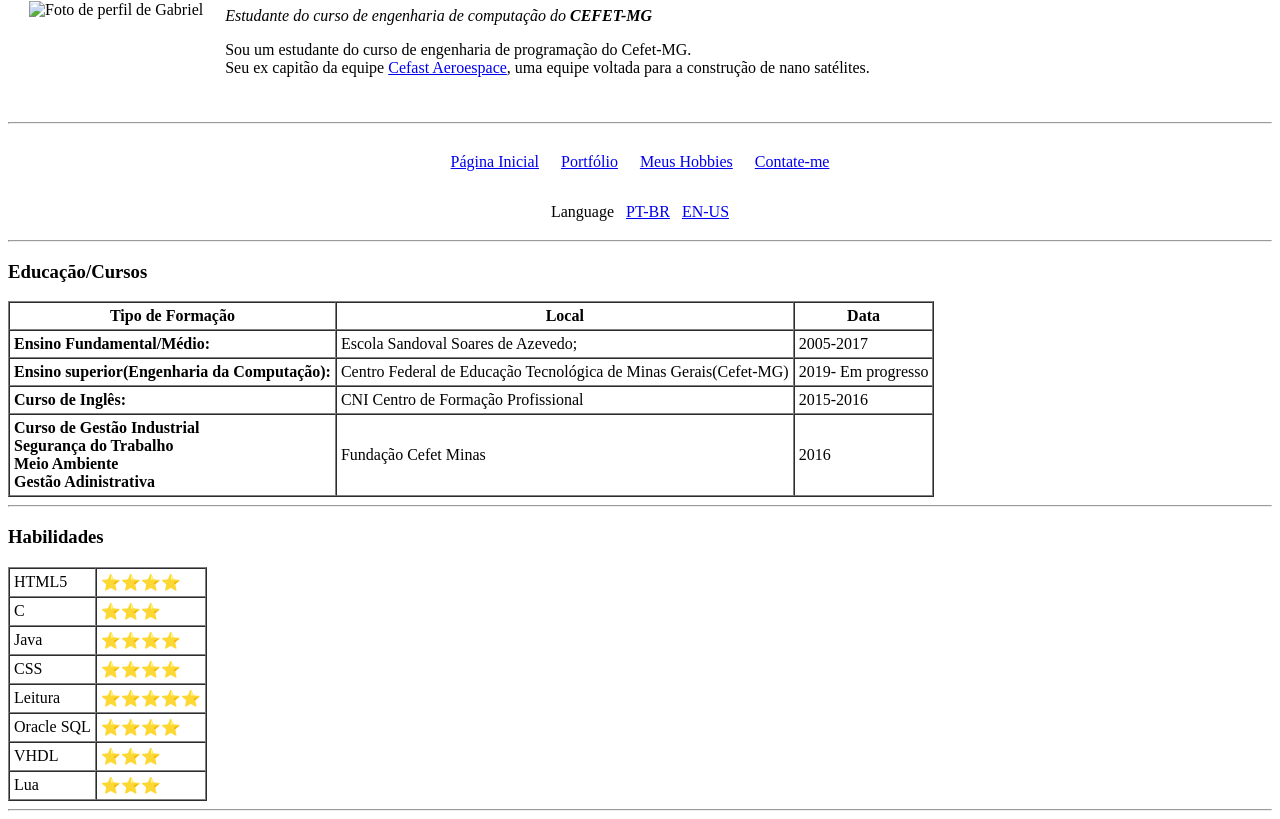
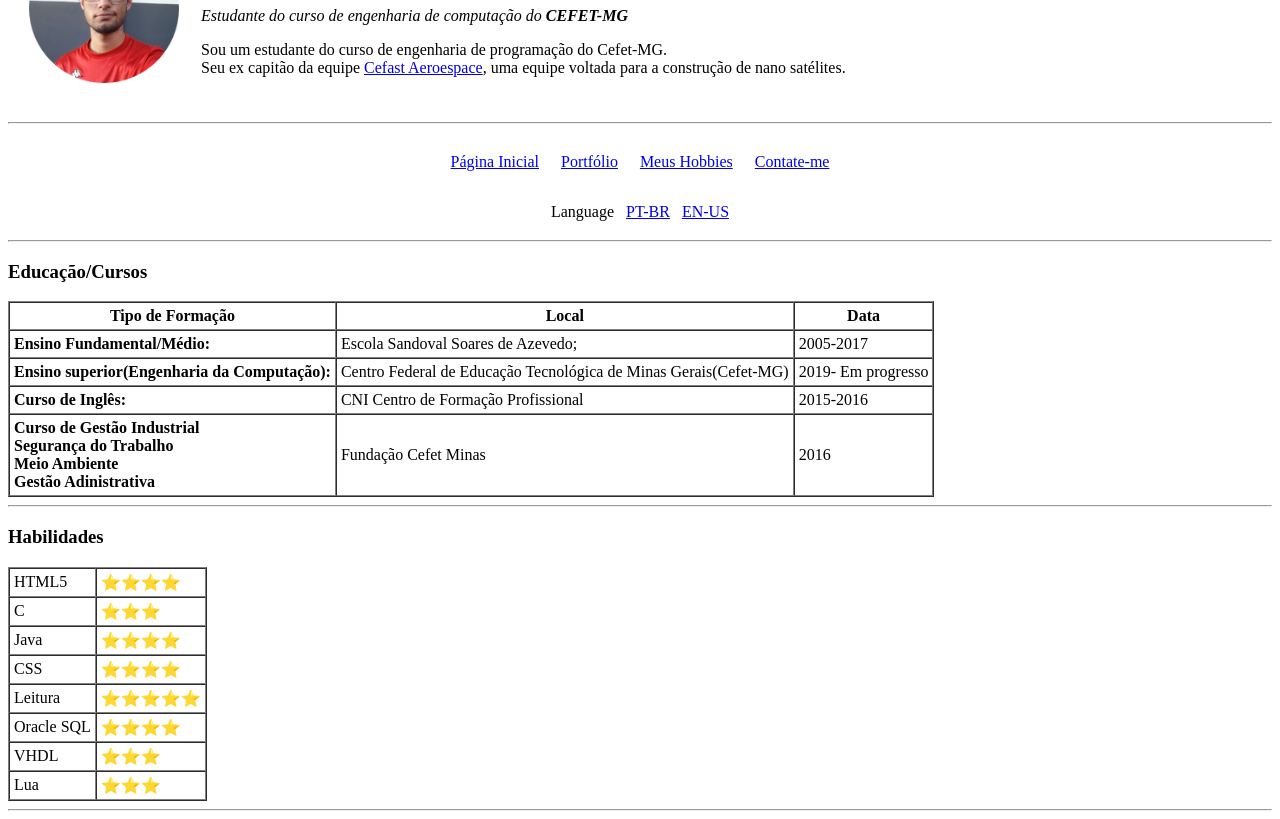
Before and after one commit to Gabitil/curriculum, a plain HTML site: page index.html in a window 1280 px wide. Shown: the part 102-921 px from the top of the page. Drawn offline with Linux system fonts and the light colour scheme; the site is published under a folder, as on GitHub Pages, so addresses that start at the root find nothing.

Commit message:
Update index.html
Arrumando o src da imagem de perfil

```diff
--- a/index.html
+++ b/index.html
@@ -10,7 +10,7 @@
   <body>
     <table cellspacing="20">
       <tr>
-        <td><img src="/Assets/Images/Gabriel.png" alt="Foto de perfil de Gabriel" height="150 150"></td>
+        <td><img src="./Assets/Images/Gabriel.png" alt="Foto de perfil de Gabriel" height="150 150"></td>
         <td>
           <h1>Gabriel Augusto de Lima Maia</h1>
           <p><em>Estudante do curso de engenharia de computação do <strong>CEFET-MG</strong></em></p>
```
